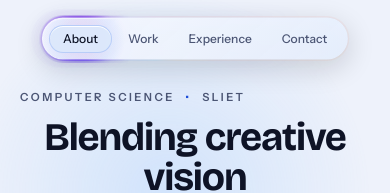
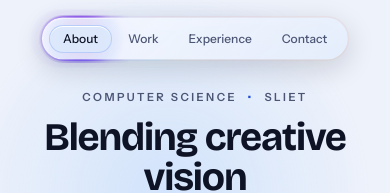
Before and after one commit to guripb13/Portfolio, a React (Vite) app: page / in a window 390 px wide. Shown: the top 193 px of the page. Built offline with nearby package versions, Linux system fonts and the light colour scheme.

Commit message:
Center text in hero component for mobile view
Updated the paragraph element to center the text.

```diff
--- a/src/components/Hero.tsx
+++ b/src/components/Hero.tsx
@@ -141,7 +141,7 @@ export default function Hero({ isAppLoaded = true }: HeroProps) {
             Landscape view: two columns (text | portrait), see LANDSCAPE_CSS.
             (The "GS" logo and the menu button come from the Navbar.) */}
         <div className="hero-phone flex flex-1 flex-col gap-4 pb-3 pt-3 md:hidden">
-          <p className="hero-fade text-[0.7rem] font-semibold uppercase tracking-[0.22em] text-mist">
+          <p className="hero-fade text-[0.7rem] text-center  font-semibold uppercase tracking-[0.22em] text-mist">
             Computer Science <span className="mx-1.5 text-neon-soft">&bull;</span> SLIET
           </p>
 
```
